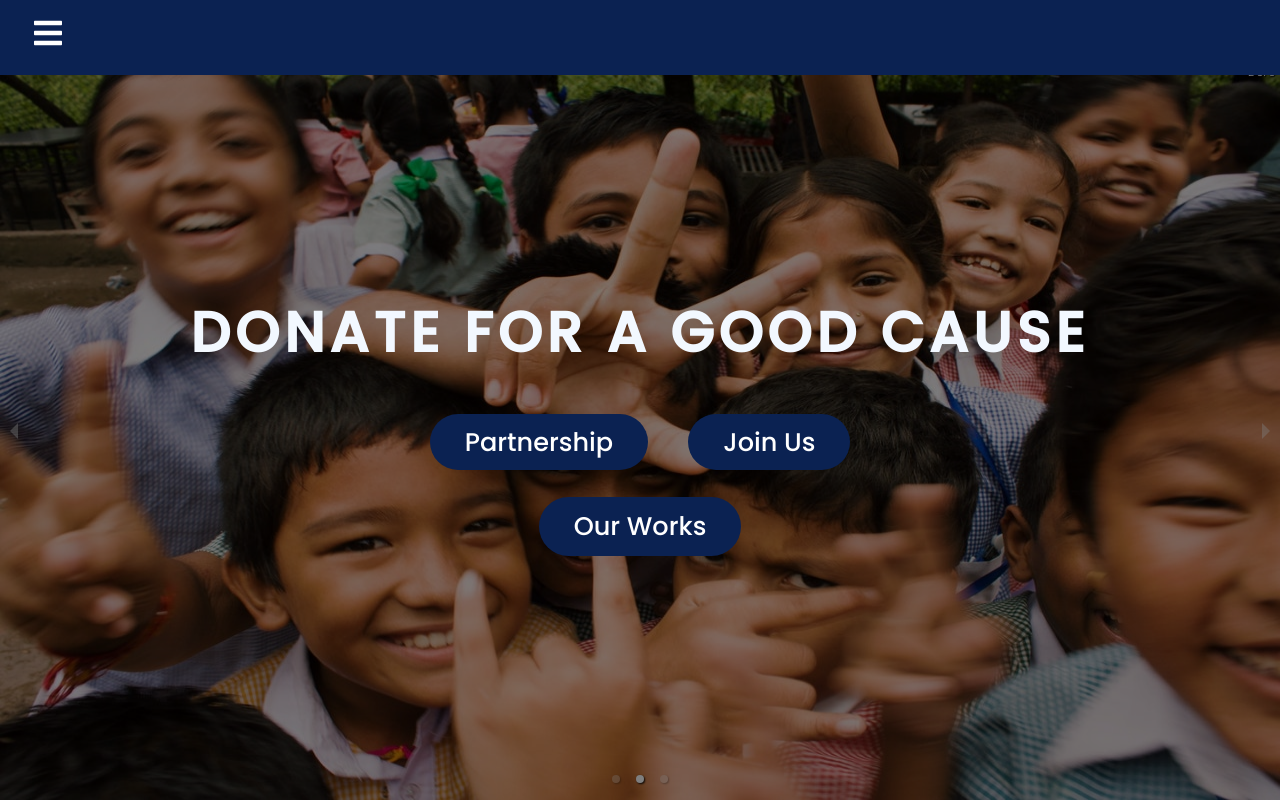
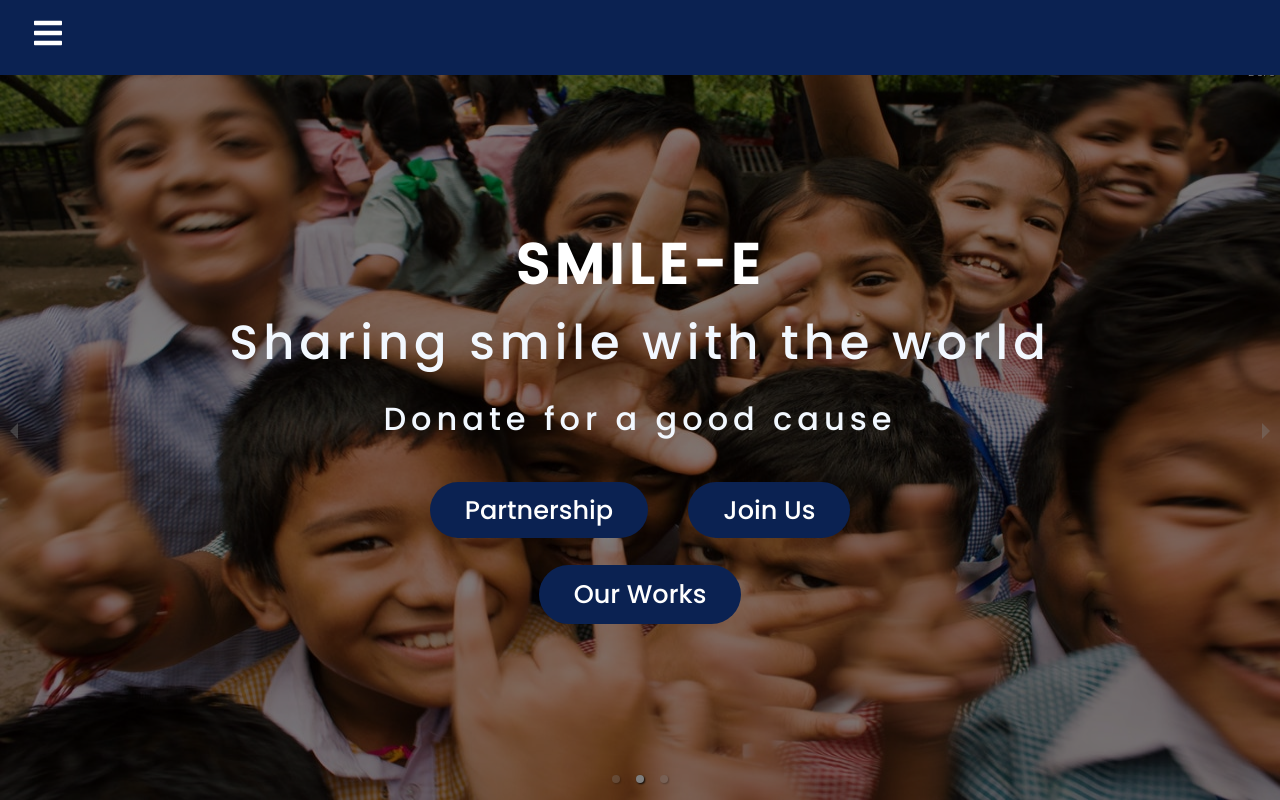
Before and after one commit to niloysikdar/Smile-E, a React (Create React App) app in the folder client/: page / in a window 1280 px wide. Built offline with nearby package versions, Linux system fonts and the light colour scheme.

Commit message:
Fixing HomeScreen with proper data

```diff
--- a/client/src/components/Sidebar/SidebarData.js
+++ b/client/src/components/Sidebar/SidebarData.js
@@ -16,7 +16,7 @@ export const SidebarData = [
   },
   {
     title: "Join Us",
-    path: "/joinus",
+    path: "/partnership",
     icon: <RiTeamFill />,
   },
   {
--- a/client/src/pages/Home/index.jsx
+++ b/client/src/pages/Home/index.jsx
@@ -8,12 +8,14 @@ const Home = () => {
     <div className={styles.home}>
       <NewCarousel />
       <div className={styles.content}>
-        <h2>Donate for a good cause</h2>
+        <h2>Smile-E</h2>
+        <h3>Sharing smile with the world</h3>
+        <p>Donate for a good cause</p>
         <div className="buttons">
           <Link to="/partnership" className={styles.button}>
             Partnership
           </Link>
-          <Link to="/joinus" className={styles.button}>
+          <Link to="/partnership" className={styles.button}>
             Join Us
           </Link>
         </div>
--- a/client/src/pages/Home/index.module.scss
+++ b/client/src/pages/Home/index.module.scss
@@ -21,13 +21,29 @@
     align-items: center;
 
     h2 {
-      color: $bluebackground;
+      color: #fff;
       text-transform: uppercase;
       font-size: 3.5rem;
       font-weight: bold;
       letter-spacing: 5px;
+      text-align: center;
+    }
+
+    h3 {
+      color: $bluebackground;
+      font-weight: 500;
+      font-size: 3rem;
+      letter-spacing: 5px;
+      margin-bottom: 1rem;
+      text-align: center;
+    }
+
+    p {
+      color: $bluebackground;
+      font-weight: 500;
+      font-size: 2rem;
+      letter-spacing: 5px;
       margin-bottom: 3rem;
-      text-align: center;
     }
   }
 }
```
Also changed, not shown: 2 other files (tests, documents, lock files or other folders).
